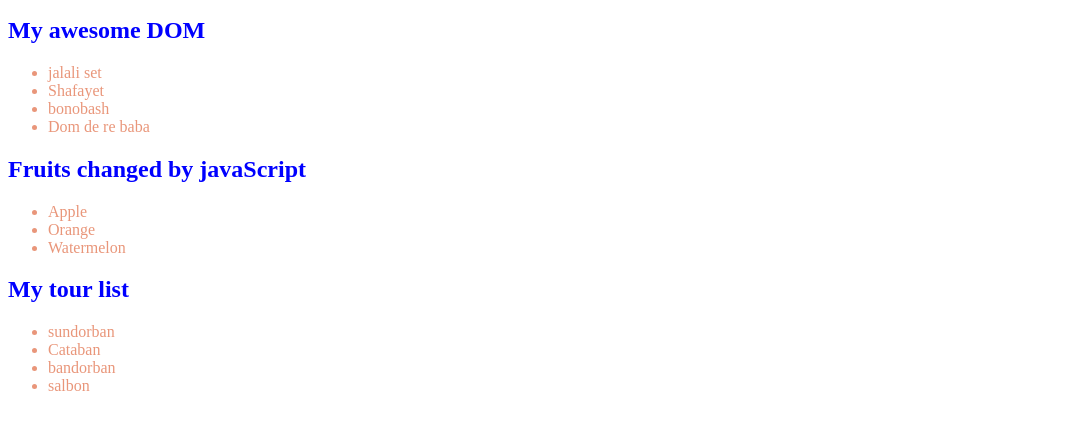
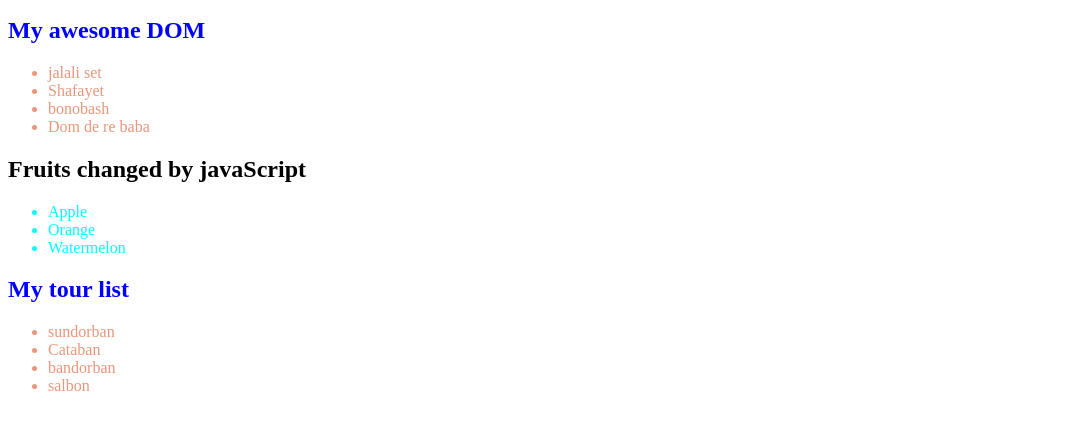
Before and after one commit to abdussamadsaiful7/practice-HTML_CSS-With-Javascripts, a plain HTML site: page index.html in a window 1280 px wide. Shown: the part 101-530 px from the top of the page, without its empty margins (0-1069 px from the left). Drawn offline with Linux system fonts and the light colour scheme.

Commit message:
somethong edit

```diff
--- a/index.html
+++ b/index.html
@@ -10,9 +10,12 @@
         li{
             color:darksalmon;
         }
-        #fruits{
+        #fruits-title{
                 color:black;
             }
+        .fruits-container li{
+            color:aqua;
+        };
     </style>
 </head>
 <body>
@@ -30,7 +33,7 @@
                 <li>Dom de re baba</li>
             </ul>
         </section>
-        <section>
+        <section class="fruits-container" >
             <h1 id="fruits-title">My favorite Fruits</h1>
             <ul>
                 <li>Apple</li>
@@ -66,6 +69,11 @@
        }
        const  fruitsTitle = document.getElementById('fruits-title');
        fruitsTitle.innerText = 'Fruits changed by javaScript';
+       const someLi = document.querySelectorAll('.fruits-container li');
+       console.log(someLi);
+       for(const li of someLi){
+        console.log(li.innerText);
+       }
     </script>
 </body>
 </html>
```
